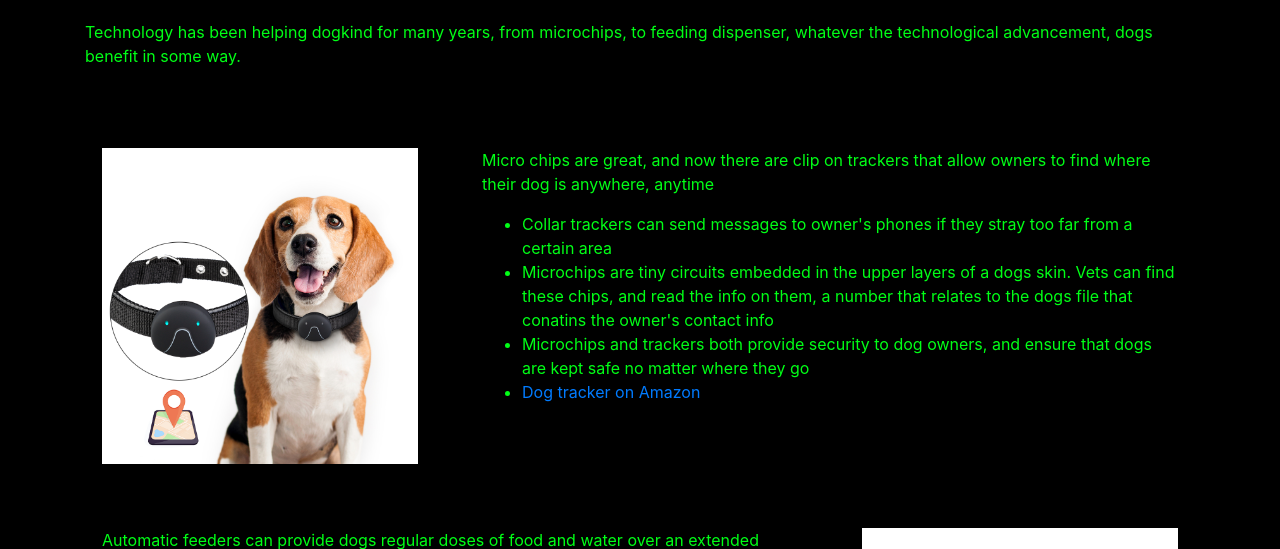
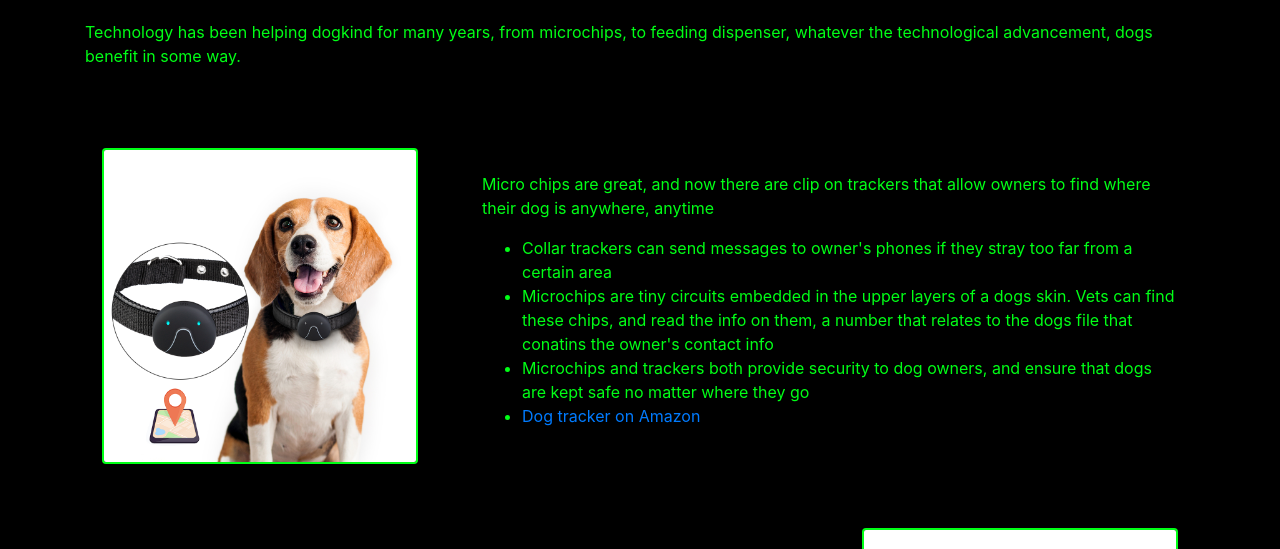
Before and after one commit to nsilz44/progweek5, a plain HTML site: page dogscs.html in a window 1280 px wide. Shown: the part 171-720 px from the top of the page. Drawn offline with nearby package versions, Linux system fonts and the light colour scheme.

Commit message:
Text breaks

```diff
--- a/style.css
+++ b/style.css
@@ -235,6 +235,8 @@ body {
 .imagewithtext {
     width: 100%;
     height: 100%;
+    border-radius: 0.25rem;
+    border: 2px solid #00ff16;
 }
 
 #brand{
```
Also changed, not shown: dogscs.html (+2 -0 lines).
